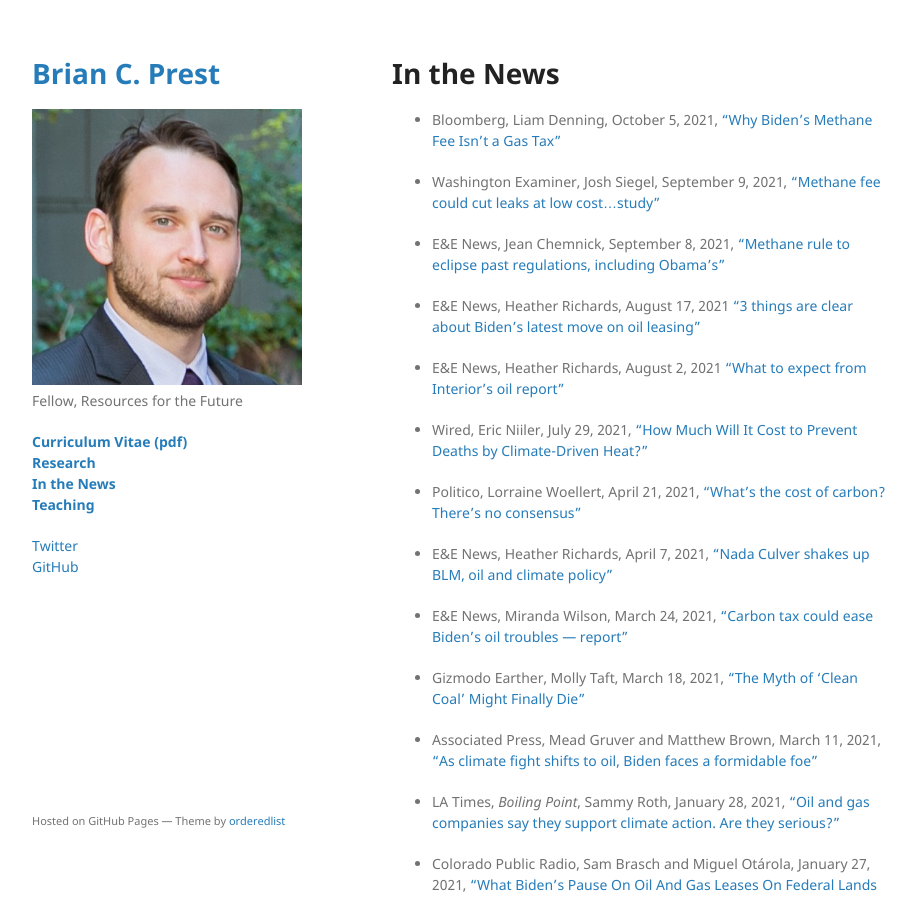
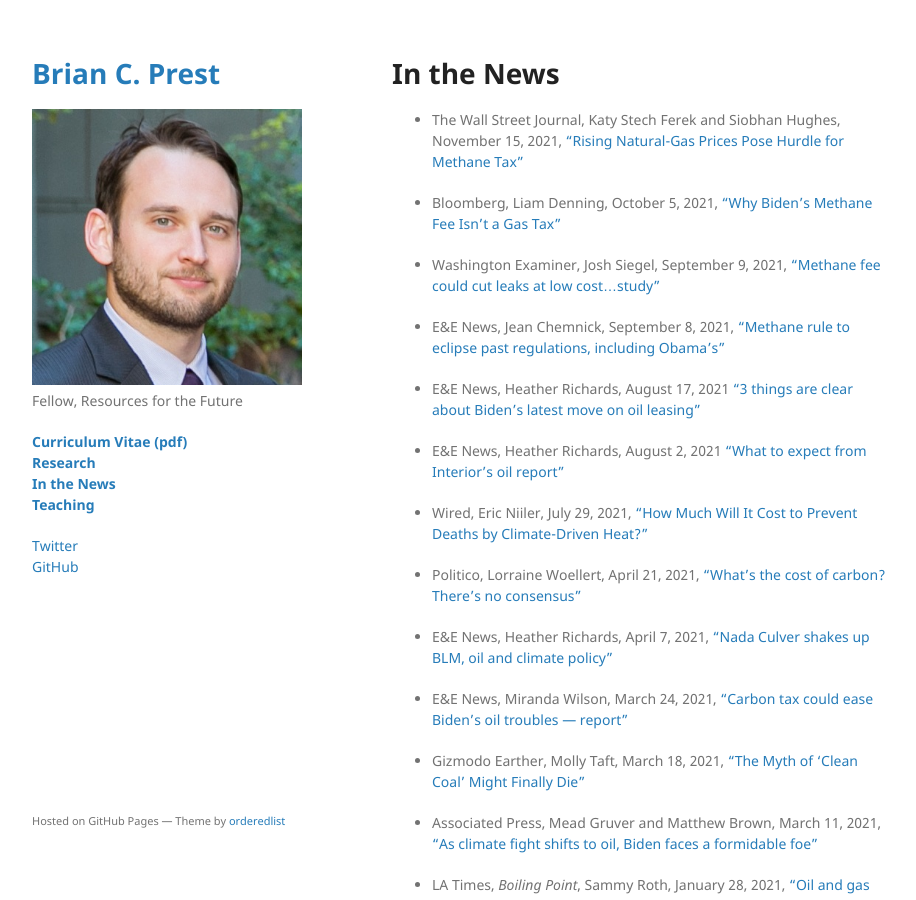
Before and after one commit to bprest/bprest.github.io, a Jekyll site: the page built from in-the-news.md, in a window 1280 px wide and 900 px high. Shown: the whole window, without its empty margins (178-1094 px from the left). Built offline with Jekyll 4.4.1, drawn with Linux system fonts in a browser that asks for light colours; our own code applies the rules of GitHub Pages for plain Markdown files.

Commit message:
new: wsj story

```diff
--- a/in-the-news.md
+++ b/in-the-news.md
@@ -3,6 +3,9 @@ layout: default
 ---
 
 # In the News
+
+
+* The Wall Street Journal, Katy Stech Ferek and Siobhan Hughes, November 15, 2021, ["Rising Natural-Gas Prices Pose Hurdle for Methane Tax"](https://www.wsj.com/articles/methane-tax-spending-bill-heating-oil-gas-11636924180)
 
 * Bloomberg, Liam Denning, October 5, 2021, ["Why Biden's Methane Fee Isn't a Gas Tax"](https://www.bloomberg.com/opinion/articles/2021-10-05/why-biden-s-methane-fee-isn-t-a-gas-tax)
 
```
